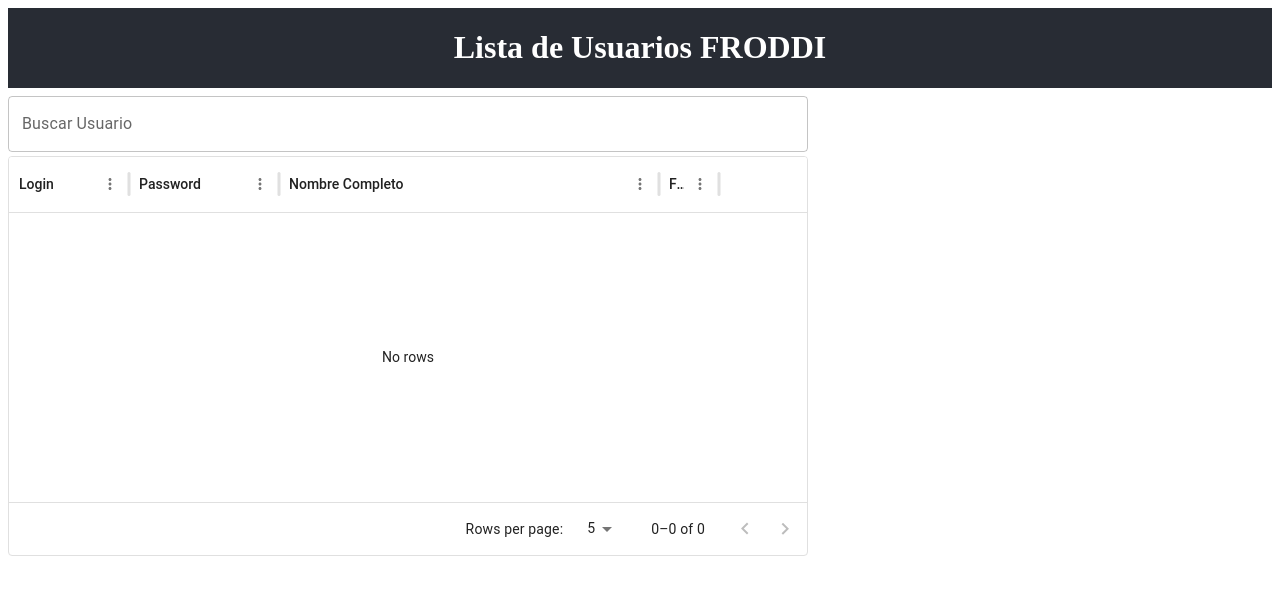
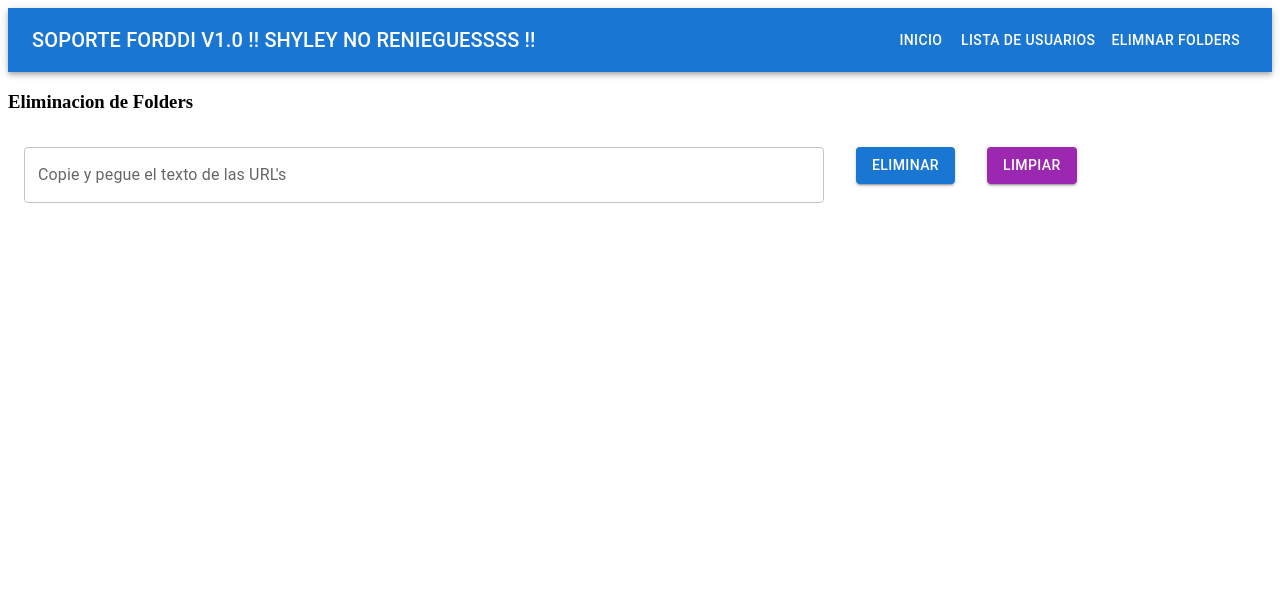
Before and after one commit to forttus/Proyecto-IDEPRO, a React (Create React App) app: page /folders in a window 1280 px wide. Shown: the top 594 px of the page. Built offline with nearby package versions, Linux system fonts and the light colour scheme; no server answers.

Commit message:
Agregando la opcion para eliminacion de folders

```diff
--- a/package.json
+++ b/package.json
@@ -15,6 +15,7 @@
     "crypto-js": "^4.2.0",
     "react": "^19.1.0",
     "react-dom": "^19.1.0",
+    "react-router-dom": "^7.5.1",
     "react-scripts": "^5.0.1",
     "web-vitals": "^2.1.4"
   },
--- a/src/App.css
+++ b/src/App.css
@@ -9,5 +9,5 @@
 
 .datagrid-container {
   height: 400px; /* Alto fijo */
-  width: 800px; /* Ancho fijo */
+  width:900px; /* Ancho fijo */
 }
--- a/src/App.js
+++ b/src/App.js
@@ -1,16 +1,25 @@
 import './App.css';
-import DatosUsuario from './componentes/data/DatosUsuario';
+import DatosUsuario from './componentes/dataUsuarios/DatosUsuario';
+import EliminacionFolder from './componentes/paginaEliminacion/Eliminacion';
+import { BrowserRouter as Router, Routes, Route } from "react-router-dom";
+import Home from './componentes/paginaHome/Home';
+import Navbar from './componentes/paginaNavbar/Navbar';
 
 function App() {
   return (
-    <div className="App">
-      <header className="App-header">
-        <h1>Lista de Usuarios FRODDI</h1>
-      </header>
-      <DatosUsuario></DatosUsuario>
+    <>
+     <Router>
+      <Navbar />
+      <Routes>
+        <Route path="/" element={<Home />} />
+        <Route path="/usuarios" element={<DatosUsuario />} />
+        <Route path="/folders" element={<EliminacionFolder />} />
+      </Routes>
+    </Router>
 
-    </div>
+    </>
   );
+
 }
 
 export default App;
--- /dev/null
+++ b/src/componentes/componenteUI/HalfRating.js
@@ -0,0 +1,12 @@
+import * as React from 'react';
+import Rating from '@mui/material/Rating';
+import Stack from '@mui/material/Stack';
+
+export default function HalfRating() {
+  return (
+    <Stack spacing={1}>
+      <Rating name="half-rating" defaultValue={0} precision={0.5} />
+      {/* <Rating name="half-rating-read" defaultValue={2.5} precision={0.5} readOnly /> */}
+    </Stack>
+  );
+}
--- /dev/null
+++ b/src/componentes/componenteUI/MultilineTextFields.js
@@ -0,0 +1,126 @@
+import React, { useEffect, useState } from 'react';
+import Box from '@mui/material/Box';
+import TextField from '@mui/material/TextField';
+import { Button,Alert } from '@mui/material';
+import axios from 'axios';
+
+export default function MultilineTextFields() {
+  // Paso 1: Crear un estado para el valor del campo
+  const [urls, setUrls] = useState("");
+  const [alerta, setAlerta] = useState(false); // Estado para controlar la alerta
+
+
+  // Función para manejar cambios en el campo de texto
+  const handleInputChange = (event) => {
+    setUrls(event.target.value); // Actualiza el estado con el valor del campo
+  };
+
+  const limpiarDatos = () => {
+    setUrls(""); // Limpia el campo de texto
+  }
+
+  const procesarDatos = async () => {
+    if (urls.length === 0) {
+      setAlerta(true); // Muestra la alerta si no hay URLs
+      return;
+    }
+    const idsExtraidos = urls.split("\n").map((url) => {
+      const hash = url.split("#")[1];
+      const params = new URLSearchParams(hash.split("?")[1]);
+      return {
+        IdFolder: params.get("id")
+      };
+    });
+
+    console.log('idsExtraidos', idsExtraidos); // Muestra los IDs extraídos en la consola
+
+    setAlerta(false);
+
+    await enviarDatosAlBackend(idsExtraidos);
+  };
+
+  const enviarDatosAlBackend = async (arrayIdes) => {
+    try {
+      // Validar que haya IDs para enviar
+      if (arrayIdes.length === 0) {
+        console.error("No hay IDs para enviar.");
+        alert("No hay IDs para enviar.");
+        return;
+      }
+
+      // URL del endpoint del backend
+      const urlBackend = "http://10.0.1.157:3000/api/eliminarFolder";
+
+      // Enviar los datos al backend usando Axios
+      const response = await axios.post(urlBackend, arrayIdes);
+
+      // Mostrar la respuesta del backend
+      console.log("Respuesta del backend:", response.data);
+      alert("Registros eliminados correctamente.");
+    } catch (error) {
+      // Manejar errores
+      if (error.response) {
+        // El servidor respondió con un estado HTTP diferente a 2xx
+        console.error("Error del servidor:", error.response.status, error.response.data);
+        alert(`Error del servidor: ${error.response.status}`);
+      } else if (error.request) {
+        // La solicitud se hizo pero no se recibió respuesta
+        console.error("No se recibió respuesta del servidor:", error.request);
+        alert("No se recibió respuesta del servidor.");
+      } else {
+        // Otros errores (por ejemplo, problemas de red)
+        console.error("Error al enviar los datos:", error.message);
+        alert("Ocurrió un error al enviar los datos.");
+      }
+    }
+  };
+
+  useEffect (() => {
+    if (urls.length > 0) {
+      setAlerta(false);
+    }
+  }
+  , [urls]); // Se ejecuta cada vez que cambia el estado de ids
+
+  return (
+    <Box
+      component="form"
+      sx={{ '& .MuiTextField-root': { m: 2, width: '800px' } }}
+      noValidate
+      autoComplete="off"
+    >
+      <div>
+      {alerta && (
+        <Alert variant="filled" severity="error">
+          Debes de llenar el campo de texto para continuar
+        </Alert>
+      )}
+        <TextField
+          id="outlined-multiline-flexible"
+          label="Copie y pegue el texto de las URL's"
+          multiline
+          maxRows={4}
+          value={urls} // Vincula el estado al valor del campo
+          onChange={handleInputChange} // Maneja los cambios en el campo
+          fullWidth
+        />
+        <Button
+          variant="contained"
+          color="primary"
+          sx={{ m: 2 }}
+          onClick={procesarDatos}
+          >
+
+          Eliminar
+
+        </Button>
+
+        <Button variant="contained" color="secondary" sx={{ m: 2 }} onClick={limpiarDatos}>
+          Limpiar
+        </Button>
+
+      </div>
+
+    </Box>
+  );
+}
--- a/src/componentes/data/DatosUsuario.js
+++ b/src/componentes/dataUsuarios/DatosUsuario.js
@@ -1,9 +1,10 @@
 import React, { useState, useEffect } from 'react';
-import { TextField, Box, Typography, CircularProgress} from '@mui/material';
+import { TextField, Box} from '@mui/material';
 import { DataGrid, GridToolbar } from '@mui/x-data-grid';
 import axios from 'axios';
 import CryptoJS from 'crypto-js';
-import CircularWithValueLabel from '../ComponeteCargando';
+import CircularWithValueLabel from '../componenteUI/ComponeteCargando';
+import HalfRating from '../componenteUI/HalfRating';
 
 const clave = "PASSWORD";
 const rutaImagen = "imagenes/usuario.png"
@@ -62,6 +63,13 @@ const columns = [
       )
     ),
   },
+  {
+    field: 'calificacion',
+    headerName: 'Calificacion',
+    width: 180,
+    editable: true,
+    renderCell: (params) => <HalfRating />, // Renderiza el componente HalfRating
+  },
 
 ];
 
@@ -83,6 +91,7 @@ const DatosUsuario = () => {
           return {
             ...row,
             Password: textoOriginal
+            // calificacion: <HalfRating/> // Asegúrate de que la calificación tenga un valor por defecto
           };
         });
 
--- /dev/null
+++ b/src/componentes/paginaEliminacion/Eliminacion.js
@@ -0,0 +1,13 @@
+import React from 'react'
+import MultilineTextFields from '../componenteUI/MultilineTextFields'
+
+const EliminacionFolder = () => {
+  return (
+    <>
+    <h3>Eliminacion de Folders</h3>
+        <MultilineTextFields></MultilineTextFields>
+    </>
+  )
+}
+
+export default EliminacionFolder
--- /dev/null
+++ b/src/componentes/paginaHome/Home.js
@@ -0,0 +1,15 @@
+import React from 'react'
+
+const Home =() => {
+  return (
+    <div className="App">
+      <header className="App-header">
+        <h1> FRODDI</h1>
+      </header>
+    </div>
+  )
+}
+
+Home.propTypes = {}
+
+export default Home
--- /dev/null
+++ b/src/componentes/paginaNavbar/Navbar.js
@@ -0,0 +1,24 @@
+import React from "react";
+import { AppBar, Toolbar, Button, Typography } from "@mui/material";
+import { Link } from "react-router-dom"; // Si usas React Router
+
+const Navbar = () => {
+  return (
+    <AppBar position="static" color="primary">
+      <Toolbar>
+        {/* Logo o título */}
+        <Typography variant="h6" component="div" sx={{ flexGrow: 1 }}>
+          SOPORTE FORDDI V1.0  !! SHYLEY NO RENIEGUESSSS !!
+        </Typography>
+
+        {/* Botones de navegación */}
+        <Button color="inherit" component={Link} to="/">Inicio</Button>
+        <Button color="inherit" component={Link} to="/usuarios">Lista de Usuarios</Button>
+        <Button color="inherit" component={Link} to="/folders">Elimnar Folders</Button>
+
+      </Toolbar>
+    </AppBar>
+  );
+};
+
+export default Navbar;
```
Also changed, not shown: src/componentes/componenteUI/ComponeteCargando.js (renamed from src/componentes/ComponeteCargando.js), 1 other file (tests, documents, lock files or other folders).
